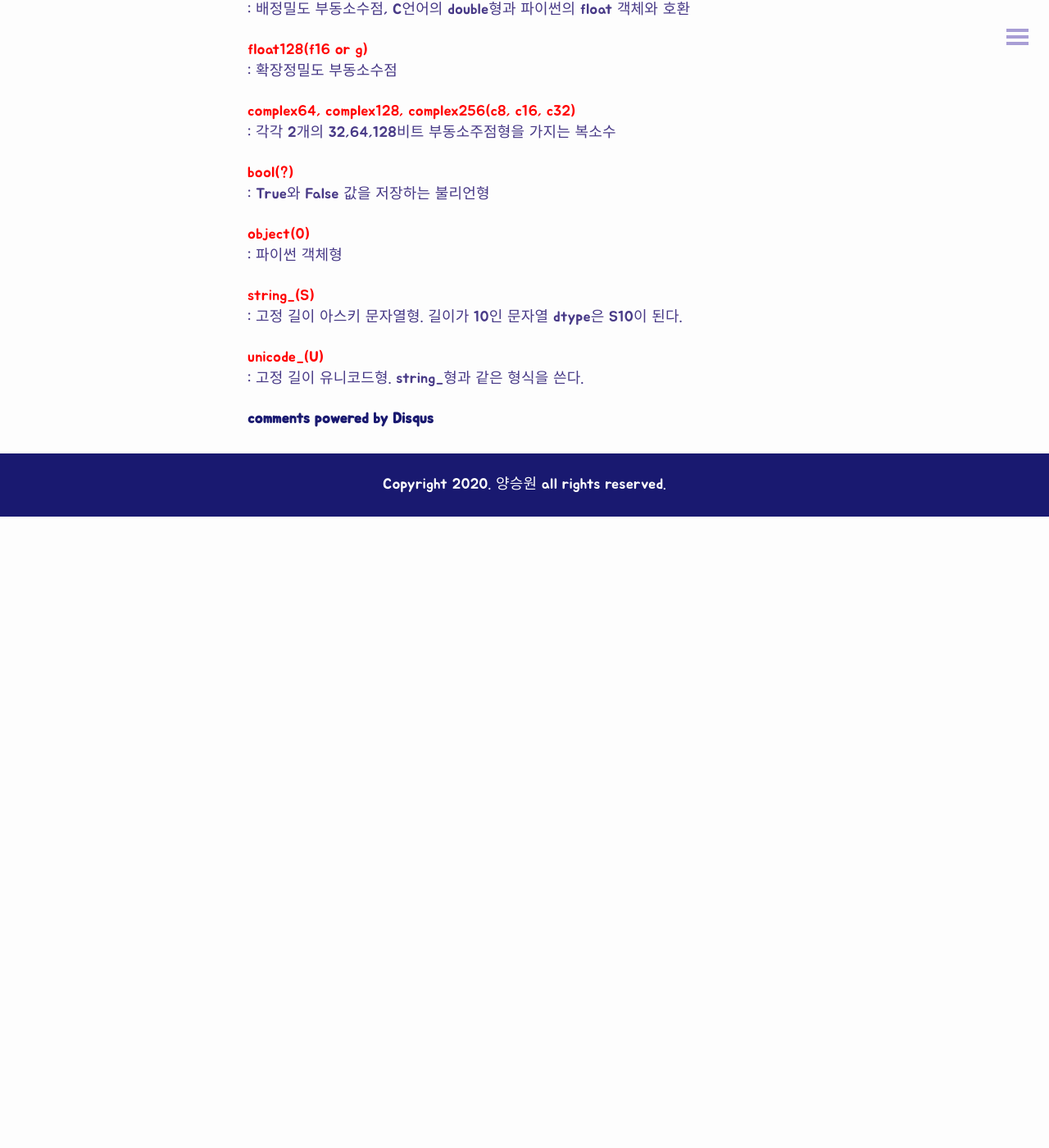
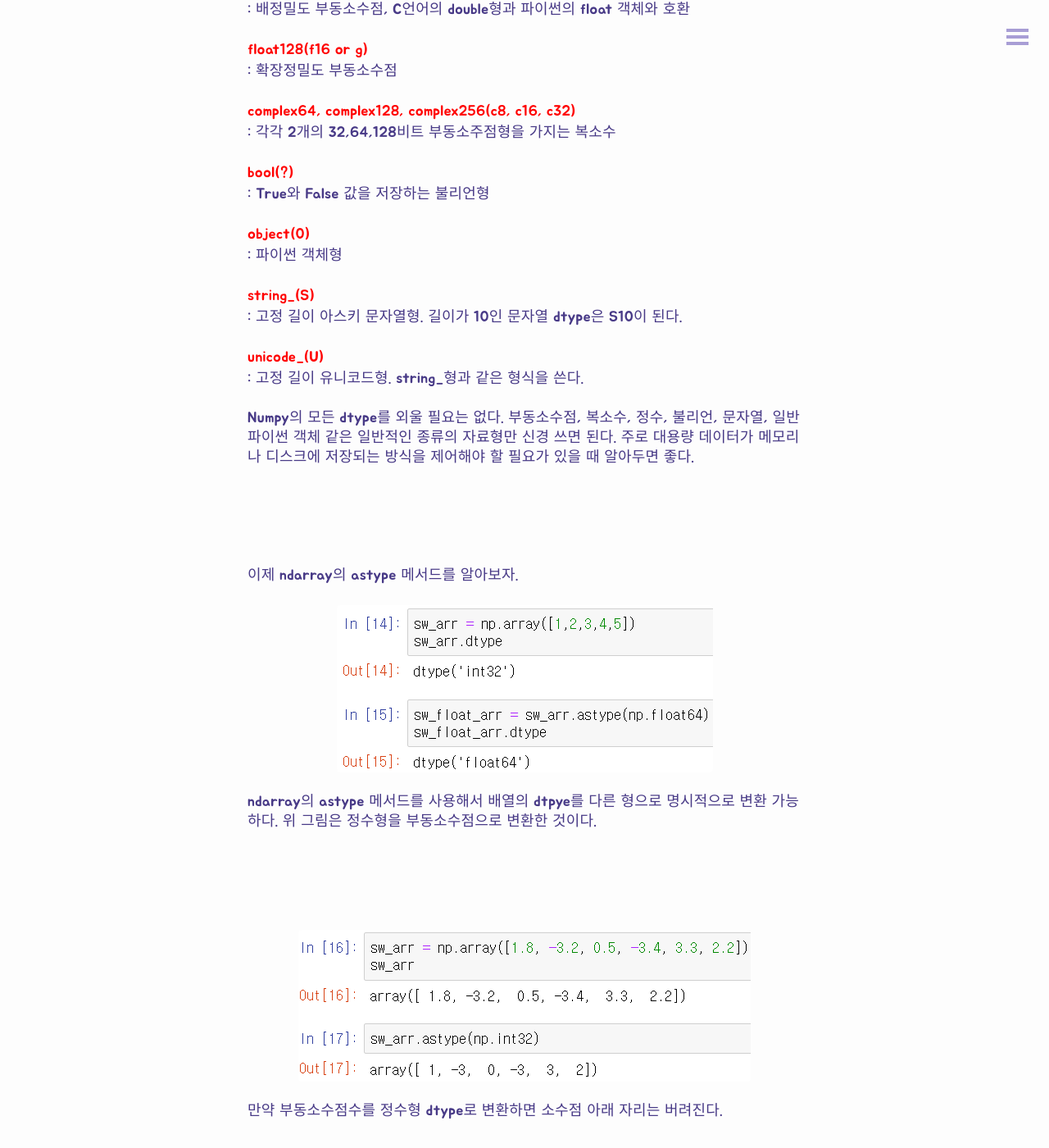
Before and after one commit to sinsaonee/growth-hacker1, a Jekyll site: the page built from _posts/2019-12-13-NumPy-배열과벡터연산#2.md, in a window 1280 px wide and 1400 px high, scrolled down 1996 px. Shown: the whole window at 82% size. Built offline with Jekyll 4.4.1, drawn with Linux system fonts in a browser that asks for light colours; comment, search, counter and statistics services are not loaded; before the commit the page ends 2626 px from its top, so only the background shows below that; some of the changed text lies outside the part shown.

Commit message:
Update 2019-12-13-NumPy-배열과벡터연산#2.md

```diff
--- a/_posts/2019-12-13-NumPy-배열과벡터연산#2.md
+++ b/_posts/2019-12-13-NumPy-배열과벡터연산#2.md
@@ -81,3 +81,27 @@ EX) 자료형(자료형 코드): 설명
 
 
 <red style ="color: red">unicode_(U)</red>: 고정 길이 유니코드형. string_형과 같은 형식을 쓴다.
+
+
+
+Numpy의 모든 dtype를 외울 필요는 없다. 부동소수점, 복소수, 정수, 불리언, 문자열, 일반 파이썬 객체 같은 일반적인 종류의 자료형만 신경 쓰면 된다. 주로 대용량 데이터가 메모리나 디스크에 저장되는 방식을 제어해야 할 필요가 있을 때 알아두면 좋다.
+
+<br><br><br>
+
+이제 ndarray의 astype 메서드를 알아보자.
+
+![Numpy2-1](/img/post/Numpy2/Numpy2-2.PNG)
+
+ndarray의 astype 메서드를 사용해서 배열의 dtpye를 다른 형으로 명시적으로 변환 가능하다. 위 그림은 정수형을 부동소수점으로 변환한 것이다.
+
+<br><br><br>
+
+![Numpy2-1](/img/post/Numpy2/Numpy2-3.PNG)
+
+만약 부동소수점수를 정수형 dtype로 변환하면 소수점 아래 자리는 버려진다.
+
+<br><br><br>
+
+![Numpy2-1](/img/post/Numpy2/Numpy2-4.PNG)
+
+숫자 형식의 문자열을 담고 있는 배열이 있다면 astype를 사용하여 숫자로 변환할 수 있다. Numpy에서 문자열 데이터는 고정 크기를 가지며 별다른 경고를 출력하지 않고 입력을 임의로 잘라낼 수 있으므로 numpy.string_형을 이용할 때는 주의하는 것이 좋다.
```
